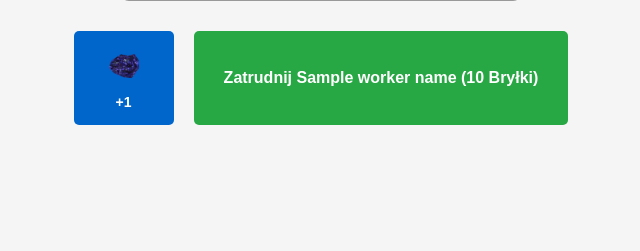
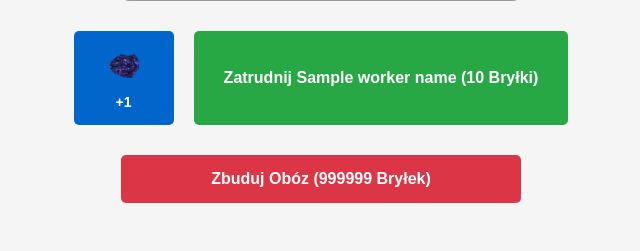
Before and after one commit to metur/zbucsie, a Python web app: template templates/dashboard.html in a window 1280 px wide. Shown: the part 549-800 px from the top of the page, without its empty margins (319-959 px from the left). Run offline with Jinja, Linux system fonts and the light colour scheme; the template is opened without the code that fills it: most values are stand-ins (such as "Sample title", 1, 10 or a date in 2020).

Commit message:
pierwsza dzialajaca wersja

```diff
--- a/player.py
+++ b/player.py
@@ -7,6 +7,7 @@ class Player(db.Model):
     score = db.Column(db.Integer, default=0)
     workers = db.Column(db.Integer, default=0)
     camp = db.Column(db.String(20), default=None)  # 'stary', 'nowy', 'bagno'
+    camp_built = db.Column(db.Boolean, default=False)
     created_at = db.Column(db.DateTime, default=db.func.now())
 
     user = db.relationship('User', backref=db.backref('player', uselist=False))
--- a/templates/dashboard.html
+++ b/templates/dashboard.html
@@ -117,6 +117,30 @@
             background-color: #218838;
             transform: scale(1.05);
         }
+
+        .build-button-container {
+            width: 100%;
+            display: flex;
+            justify-content: center;
+        }
+
+        #buildCampBtn {
+            background-color: #dc3545;
+            color: white;
+            padding: 15px 30px;
+            font-size: 16px;
+            font-weight: bold;
+            border: none;
+            border-radius: 5px;
+            cursor: pointer;
+            transition: all 0.3s ease;
+            min-width: 400px;
+        }
+
+        #buildCampBtn:hover {
+            background-color: #c82333;
+            transform: scale(1.05);
+        }
     </style>
 {% endblock %}
 
@@ -125,7 +149,7 @@
         <div class="info-bar">
             <div class="info-item">
                 <span>{{ username }}</span>
-                <div>Zalogowany bezi</div>
+                <div>Zalogowany Bezi</div>
             </div>
             <div class="info-item">
                 <span id="score">{{ user_score }}</span>
@@ -138,7 +162,7 @@
         </div>
 
         <div class="image-placeholder">
-            <img src="{{ url_for('static', filename=camp + '_gray.png') }}" alt="Camp">
+            <img id="campImage" src="{{ url_for('static', filename=(camp + '.png') if camp_built else (camp + '_gray.png')) }}" alt="Camp">
         </div>
 
         <div class="buttons-container">
@@ -148,6 +172,12 @@
             </button>
             <button id="buyWorkerBtn">Zatrudnij {{ worker_name }} ({{ worker_cost }} Bryłki)</button>
         </div>
+
+        {% if not camp_built %}
+        <div class="build-button-container">
+            <button id="buildCampBtn">Zbuduj Obóz (999999 Bryłek)</button>
+        </div>
+        {% endif %}
     </div>
 
     <script>
@@ -217,5 +247,36 @@
             })
             .catch(err => console.error('Error buying worker:', err));
         });
+
+        // Handle build camp
+        const buildBtn = document.getElementById('buildCampBtn');
+        if (buildBtn) {
+            buildBtn.addEventListener('click', function() {
+                if (score < 999999) {
+                    alert('Nie masz wystarczającej ilości bryłek!');
+                    return;
+                }
+
+                fetch('{{ url_for("build_camp") }}', {
+                    method: 'POST',
+                    headers: {
+                        'X-CSRFToken': document.querySelector('meta[name="csrf-token"]')?.content || ''
+                    }
+                })
+                .then(response => response.json())
+                .then(data => {
+                    if (data.error) {
+                        alert('Błąd: ' + data.error);
+                    } else {
+                        score = data.score;
+                        document.getElementById('score').textContent = score;
+                        document.getElementById('campImage').src = '{{ url_for("static", filename=camp + ".png") }}';
+                        buildBtn.closest('.build-button-container').style.display = 'none';
+                        alert('Obóz wybudowany!');
+                    }
+                })
+                .catch(err => console.error('Error building camp:', err));
+            });
+        }
     </script>
 {% endblock %}
--- a/templates/index.html
+++ b/templates/index.html
@@ -1,7 +1,7 @@
 {% extends 'base.html' %}
 {% block title %}Strona główna{% endblock %}
 {% block content %}
-    <h1>ZBUC SIE!</h1>
+    <h1>ZBUĆ SIE!</h1>
     <p>Idle game, w którym gracz zbiera rudę, aby budować swój obóz. Cel: zapanować nad kolonią, wysadzić barierę lub obudzić śniącego.</p>
 
     <hr />
```
Also changed, not shown: main.py (+36 -1 lines).
